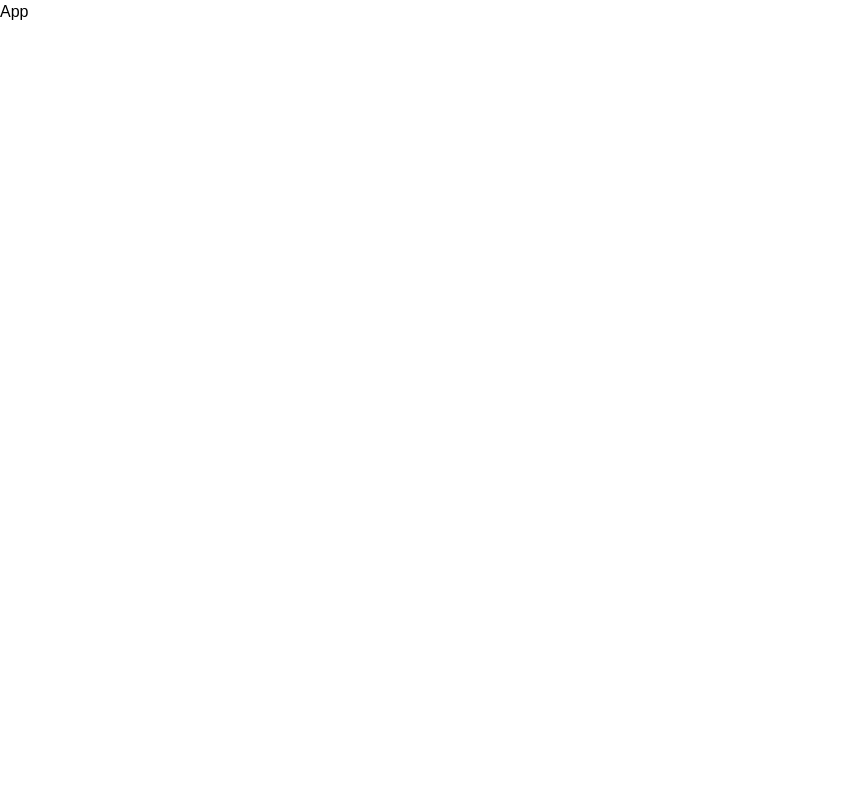
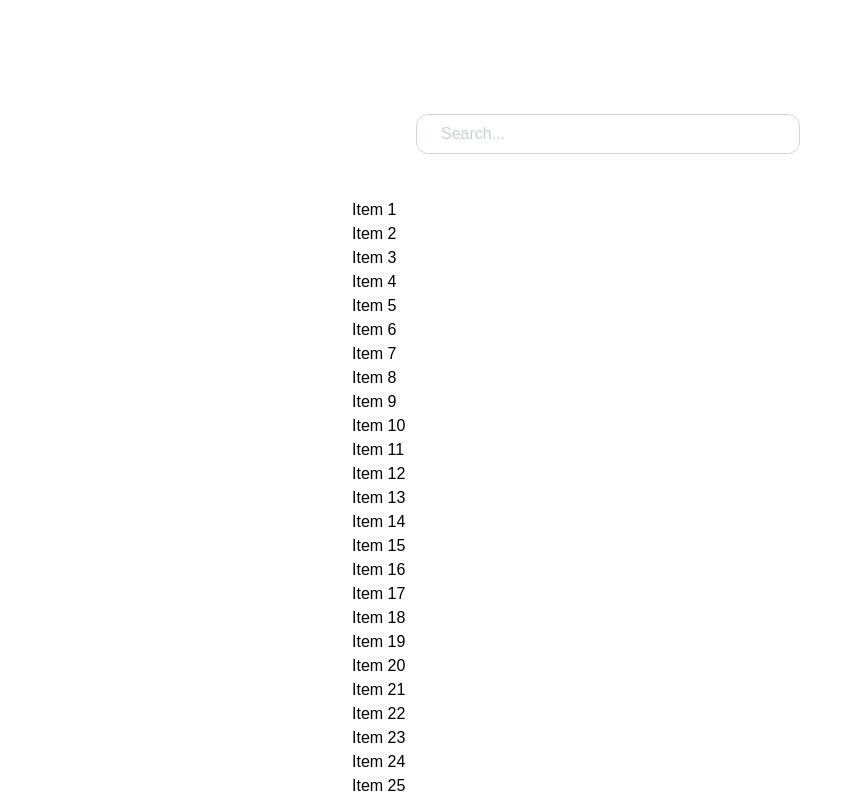
Before and after one commit to yvan-hirwa/react, a React (Vite) app in the folder react-exercises/rest/: page / in a window 1280 px wide. Shown: the top 800 px of the page, without its empty margins (0-863 px from the left). Built offline with nearby package versions, Linux system fonts and the light colour scheme; a web font is replaced by a local one.

Commit message:
Exercises useMemo, useCallback

```diff
--- a/react-exercises/rest/src/App.jsx
+++ b/react-exercises/rest/src/App.jsx
@@ -1,5 +1,11 @@
+import Question2 from "./list-optimization/Question2";
+
 function App() {
-  return <div>App</div>;
+  return (
+    <>
+      <Question2 />
+    </>
+  );
 }
 
 export default App;
--- /dev/null
+++ b/react-exercises/rest/src/list-optimization/InputField.jsx
@@ -0,0 +1,19 @@
+export default function InputField({ searchTerm, setSearchTerm }) {
+  // const setInput = useCallback((data) => {
+  //   setSearchTerm(data);
+  // }, []);
+  return (
+    <div className="w-md h-16 flex justify-between items-center space-x-2">
+      <input
+        type="text"
+        className="w-sm h-10 border border-gray-300 rounded-xl px-6 py-4 text-gray-400 focus:outline-none"
+        placeholder="Search..."
+        value={searchTerm}
+        onChange={(e) => setSearchTerm(e.target.value)}
+      />
+      {/* <button className="bg-indigo-500 flex justify-center items-center w-sm h-10 rounded-xl focus:ouline-none text-white">
+        Search
+      </button> */}
+    </div>
+  );
+}
--- /dev/null
+++ b/react-exercises/rest/src/list-optimization/List.jsx
@@ -0,0 +1,15 @@
+export default function List({ filteredItems }) {
+  return (
+    <div className="w-full h-125 flex justify-center items-center ">
+      {filteredItems.length < 1 ? (
+        "Empty List"
+      ) : (
+        <ul className="w-xl h-125 text-black">
+          {filteredItems.map((item) => (
+            <li key={item.id}>{item.name}</li>
+          ))}
+        </ul>
+      )}
+    </div>
+  );
+}
--- /dev/null
+++ b/react-exercises/rest/src/list-optimization/Question2.jsx
@@ -0,0 +1,27 @@
+import { useState, useMemo } from "react";
+import InputField from "./InputField";
+import List from "./List";
+import { ITEMS } from "./data";
+
+export default function Question2() {
+  const [searchTerm, setSearchTerm] = useState("");
+
+  const filteredItems = useMemo(() => {
+    console.log("filter");
+    if (searchTerm.trim().length < 1) return ITEMS;
+    return ITEMS.filter((item) =>
+      item.name.toLowerCase().includes(searchTerm.toLowerCase()),
+    );
+  }, [searchTerm]);
+
+  // const searchTermSetter = useCallback((data) => {
+  //   setSearchTerm(data);
+  // }, []);
+
+  return (
+    <div className="w-screen h-screen flex flex-col justify-center items-center space-y-8">
+      <InputField searchTerm={searchTerm} setSearchTerm={setSearchTerm} />
+      <List filteredItems={filteredItems} />
+    </div>
+  );
+}
--- /dev/null
+++ b/react-exercises/rest/src/list-optimization/data.js
@@ -0,0 +1,4 @@
+export const ITEMS = Array.from({ length: 1000 }, (_, i) => ({
+  id: i + 1,
+  name: `Item ${i + 1}`
+}));
```
